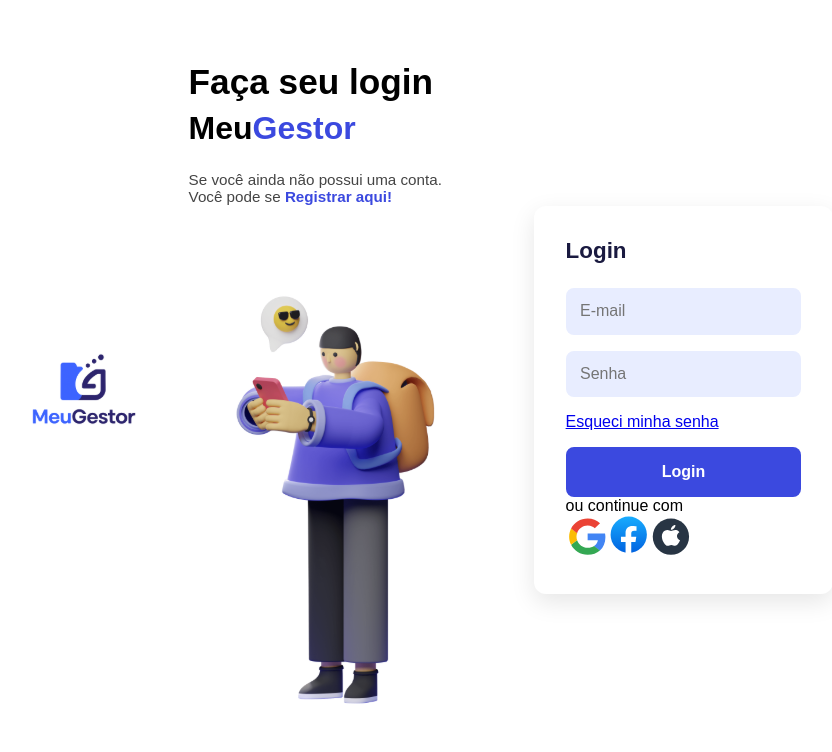
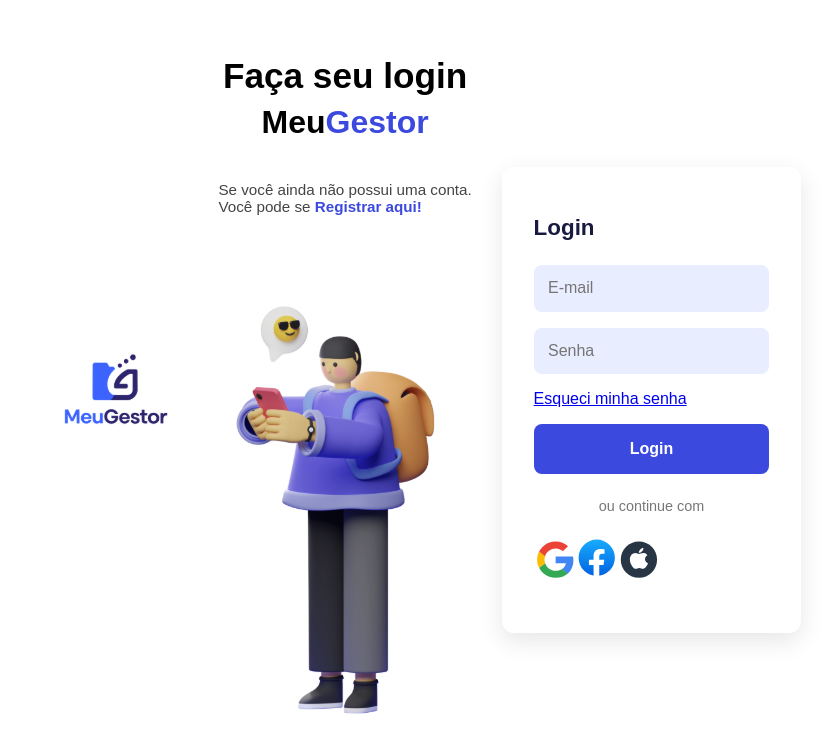
Before and after one commit to LuisAndre-FP/project-dashboard, a React (Vite) app: page / in a window 1280 px wide. Shown: the top 752 px of the page, without its empty margins (218-1050 px from the left). Built offline with nearby package versions, Linux system fonts and the light colour scheme.

Commit message:
atualizações no login.jsx/ criação de produtos.jsx

```diff
--- a/src/pages/Login/Login.jsx
+++ b/src/pages/Login/Login.jsx
@@ -89,7 +89,7 @@
             </button>
           </form>
 
-          <div className="Divider">ou continue com</div>
+          <div className="divider">ou continue com</div>
           <div className="socialLogins">
             <img src={google} alt="Google logo" />
             <img src={Facebook} alt="Facebook logo" />
--- a/src/pages/Login/Login.style.scss
+++ b/src/pages/Login/Login.style.scss
@@ -2,13 +2,17 @@
   display: flex;
   justify-content: space-between;
   align-items: center;
-  min-height: 100vh;
+  height: 100vh;
+  width: 100%;
   padding: 2rem 4rem;
   background: #fff;
 
   &__content {
     flex: 1;
-    padding: 2rem;
+    display: flex;
+    flex-direction: column;
+    justify-content: center;
+    align-items: center;
 
     h1 {
       font-size: 2.2rem;
@@ -55,11 +59,14 @@
 
   &__formContainer {
     flex: 1;
-    max-width: 400px;
+    max-width: 500px;
     background: #fff;
-    padding: 2rem;
+    padding: 3rem 2rem;
     border-radius: 12px;
     box-shadow: 0 8px 24px rgba(0, 0, 0, 0.1);
+    display: flex;
+    flex-direction: column;
+    justify-content: center;
 
     h3 {
       font-size: 1.4rem;
```
